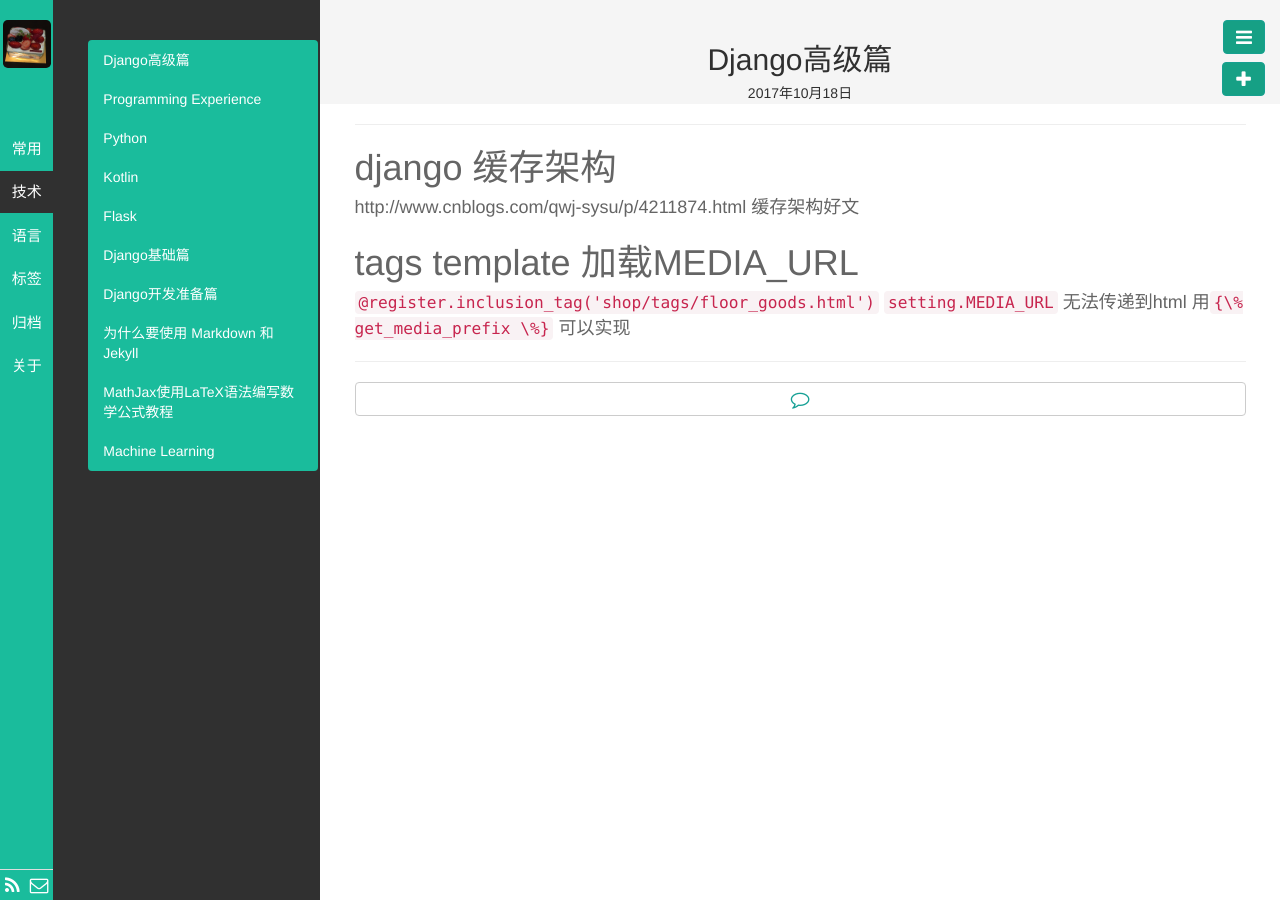
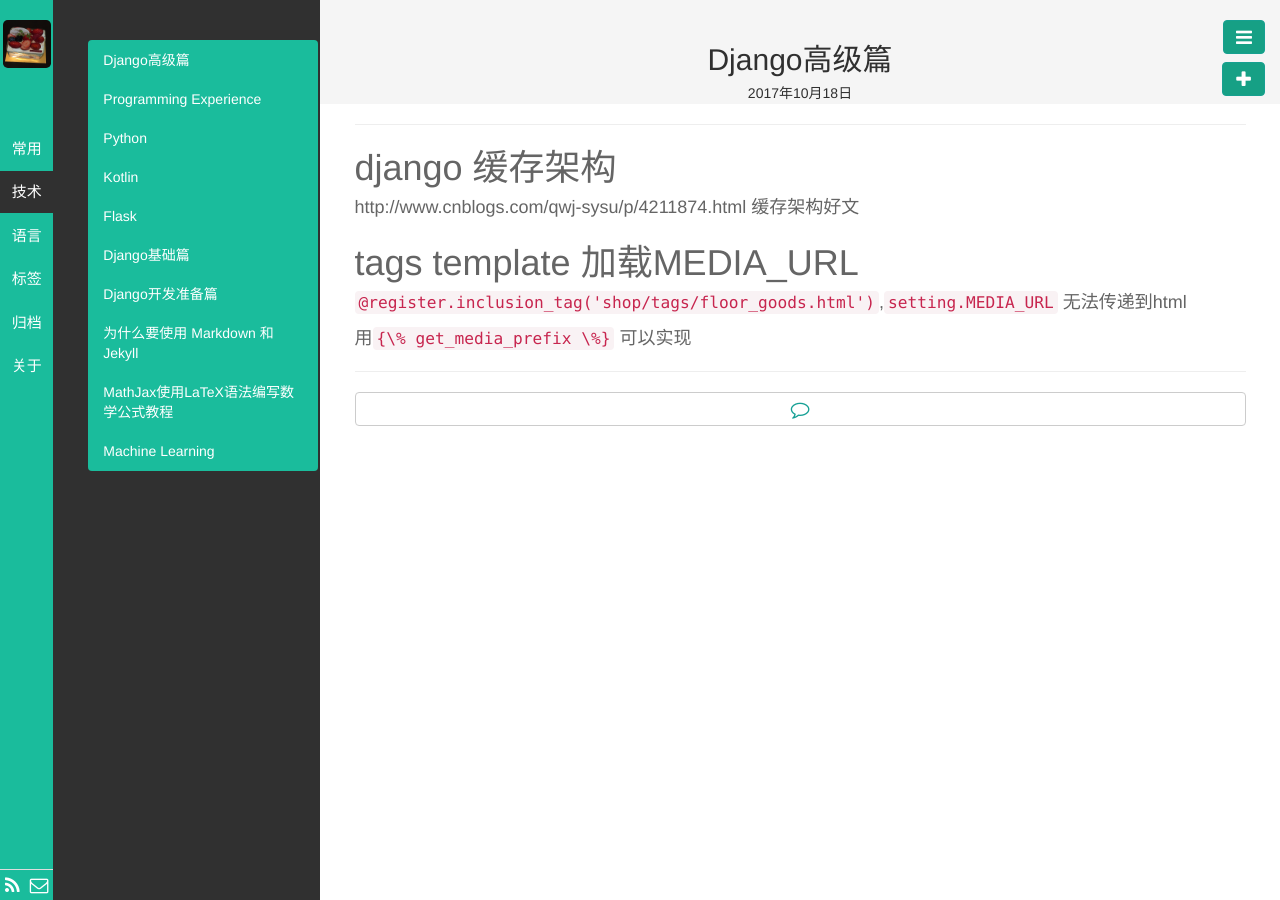
Before and after one commit to kyoyo/kyoyo.github.io, a Jekyll site: the page built from _posts/技術/2017-10-18-Django.md, in a window 1280 px wide. Built offline with Jekyll 4.4.1, drawn with Linux system fonts in a browser that asks for light colours; Markdown is read by kramdown in place of the engine named in the settings.

```diff
--- a/_posts/技術/2017-10-18-Django.md
+++ b/_posts/技術/2017-10-18-Django.md
@@ -11,6 +11,6 @@ description:
 http://www.cnblogs.com/qwj-sysu/p/4211874.html  缓存架构好文
 
 # tags template 加载MEDIA_URL
-`@register.inclusion_tag('shop/tags/floor_goods.html')`
-`setting.MEDIA_URL` 无法传递到html
+`@register.inclusion_tag('shop/tags/floor_goods.html')`,`setting.MEDIA_URL` 无法传递到html
+
 用`{\% get_media_prefix \%}` 可以实现
```
